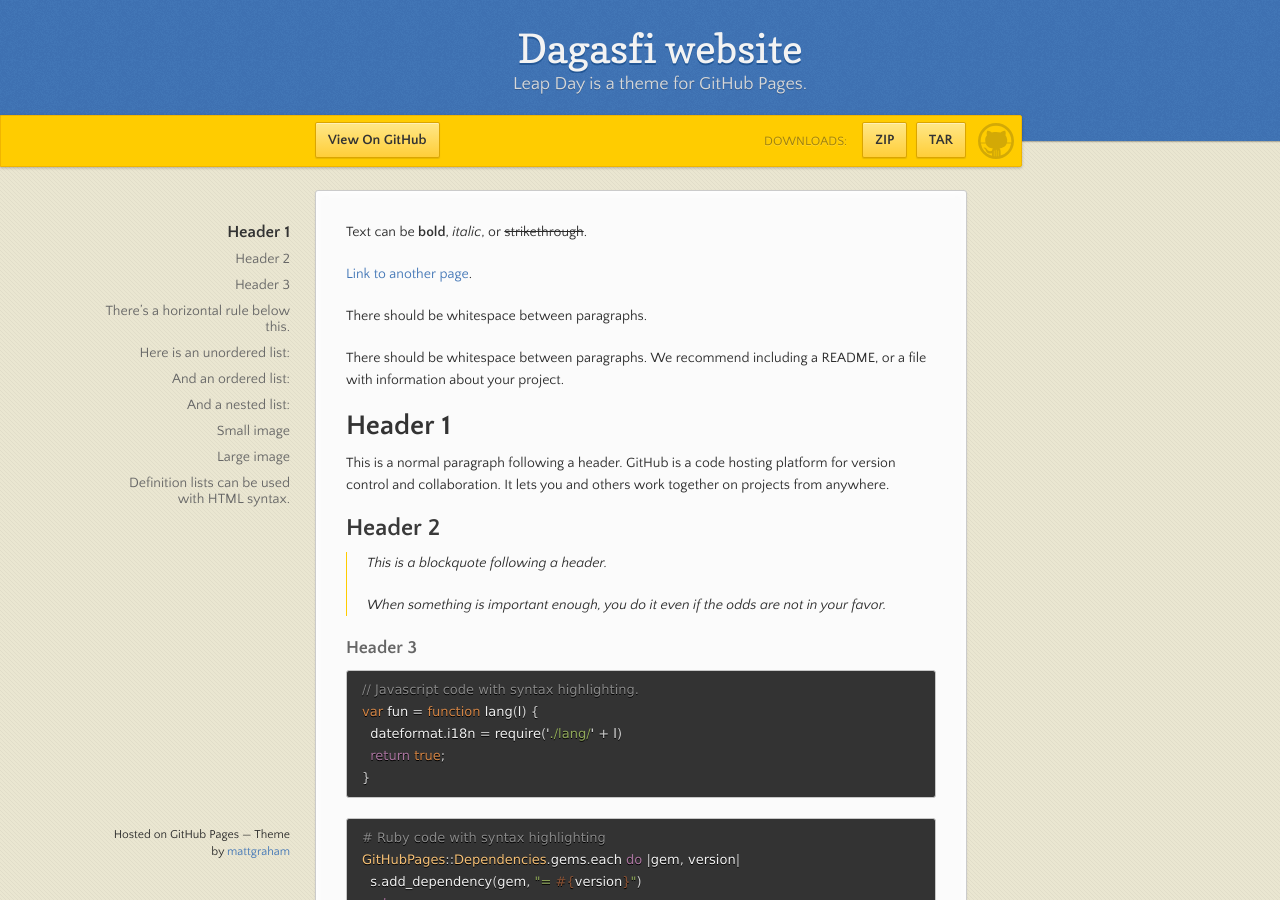
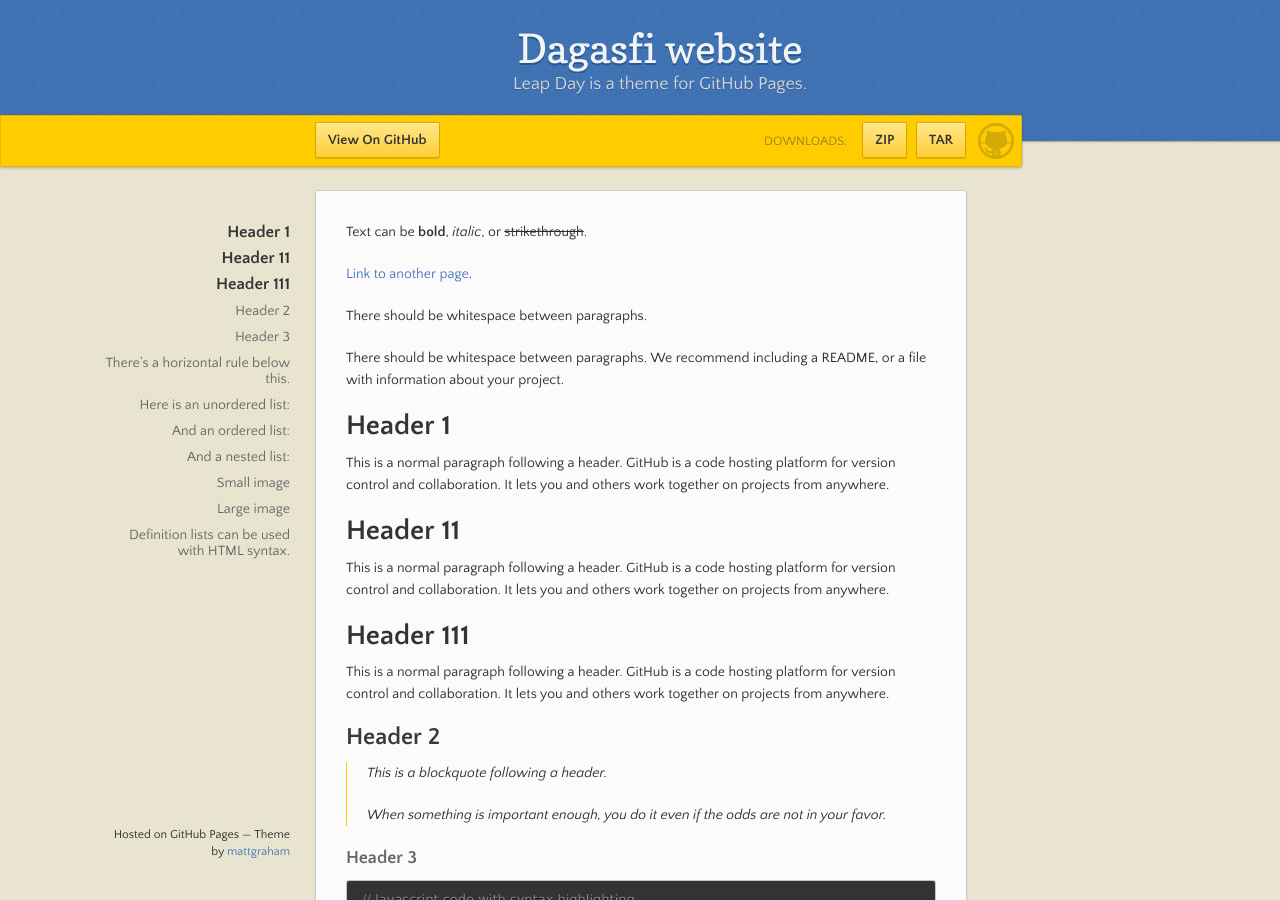
Before and after one commit to Dagasfi/dagasfi.github.io, a Jekyll site: the page built from index.md, in a window 1280 px wide and 900 px high. Built offline with Jekyll 4.4.1, drawn with Linux system fonts in a browser that asks for light colours.

Commit message:
Update index.md

```diff
--- a/index.md
+++ b/index.md
@@ -13,6 +13,15 @@
 # Header 1
 
 This is a normal paragraph following a header. GitHub is a code hosting platform for version control and collaboration. It lets you and others work together on projects from anywhere.
+
+# Header 11
+
+This is a normal paragraph following a header. GitHub is a code hosting platform for version control and collaboration. It lets you and others work together on projects from anywhere.
+
+# Header 111
+
+This is a normal paragraph following a header. GitHub is a code hosting platform for version control and collaboration. It lets you and others work together on projects from anywhere.
+
 
 ## Header 2
 
```
